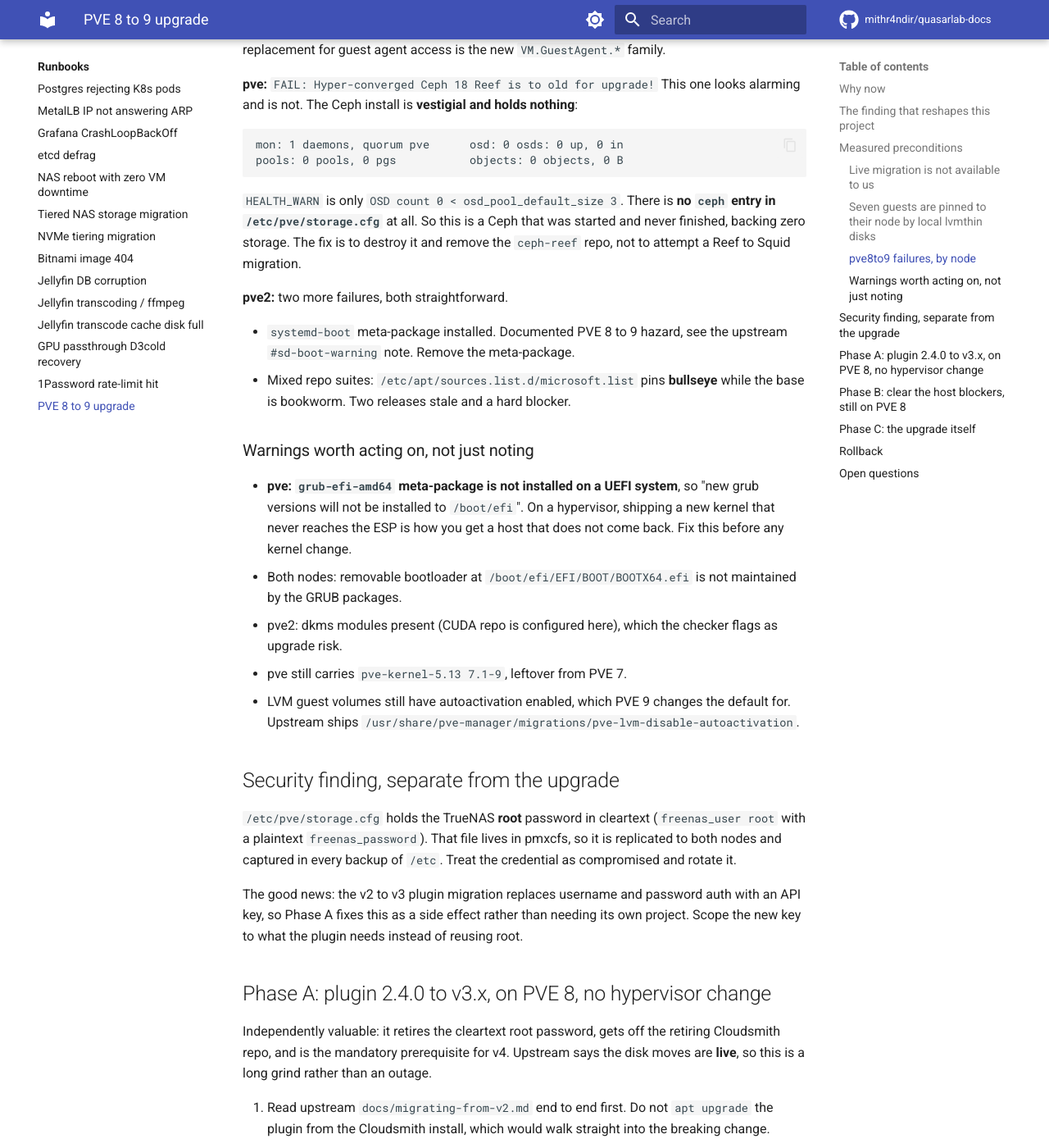
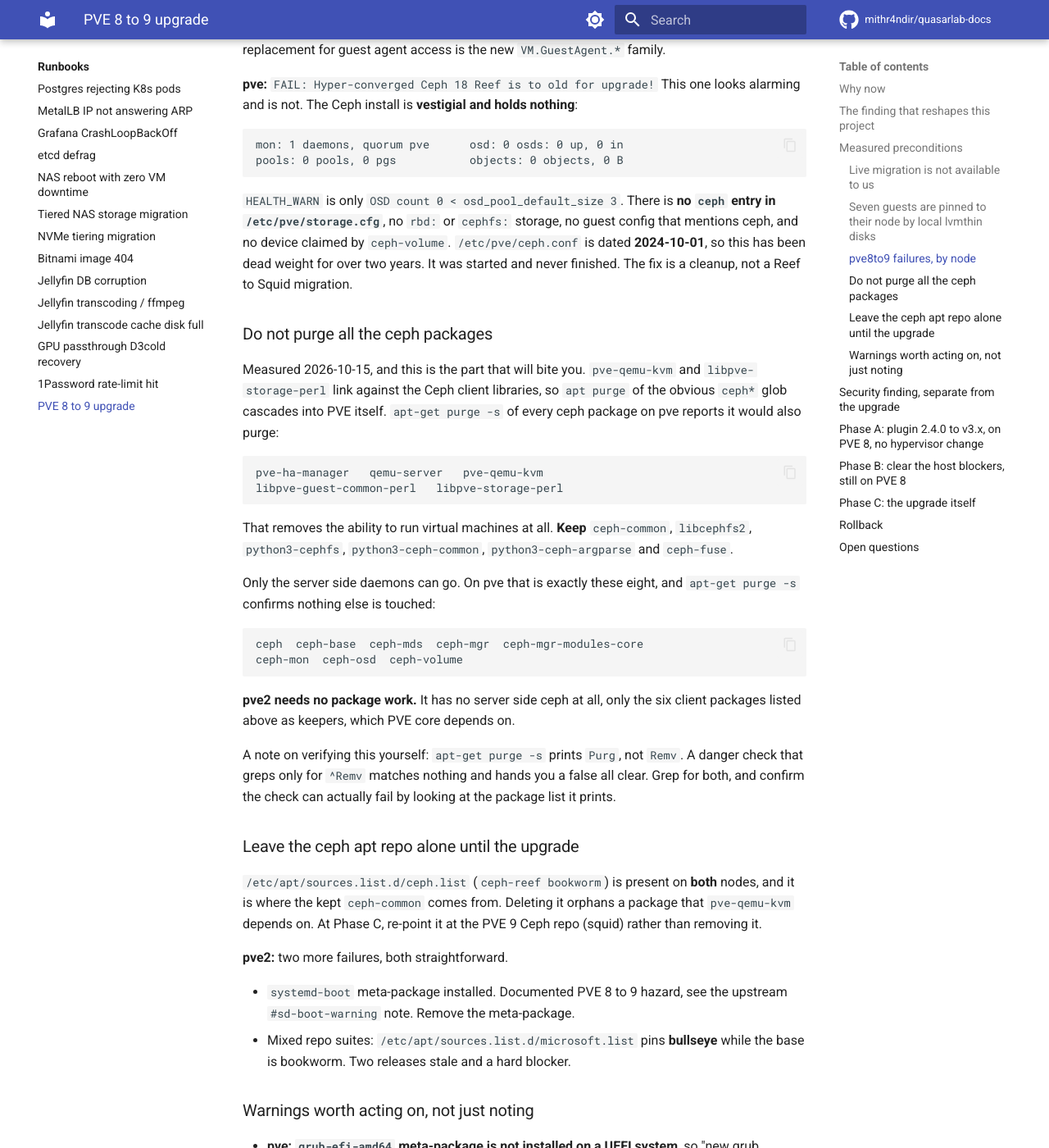
Before and after one commit to mithr4ndir/quasarlab-docs, an MkDocs documentation site: the page built from docs/runbooks/pve8-to-pve9-upgrade.md, in a window 1280 px wide and 1400 px high, scrolled down 2419 px. Shown: the whole window at 82% size. Built offline with MkDocs 1.6.1 and Material for MkDocs 9.7.7, drawn with Linux system fonts in a browser that asks for light colours; comment, search, counter and statistics services are not loaded; some of the changed text lies outside the part shown.

Commit message:
Correct the Ceph cleanup: purging the obvious glob takes PVE with it (#21)
Chris confirmed the lab does not use Ceph, which matches what the runbook
already recorded: zero OSDs, zero pools, zero objects, no rbd or cephfs
storage, no guest config referencing it, no device claimed by ceph-volume, and
/etc/pve/ceph.conf dated 2024-10-01. Dead weight for over two years.

But the removal instruction the runbook gave was wrong. pve-qemu-kvm and
libpve-storage-perl link against the Ceph client libraries, so purging every
ceph package cascades into PVE itself. apt-get purge -s on pve reports it would
also purge pve-ha-manager, qemu-server, pve-qemu-kvm,
libpve-guest-common-perl and libpve-storage-perl, which is the ability to run
virtual machines at all.

Corrected to: purge only the eight server side packages (ceph, ceph-base,
ceph-mds, ceph-mgr, ceph-mgr-modules-core, ceph-mon, ceph-osd, ceph-volume),
keep ceph-common and the client libraries, and leave ceph.list in place because
it is where the kept ceph-common comes from. Re-point it at the PVE 9 squid
repo at Phase C instead of deleting it. pve2 turns out to need no package work
at all: it has no server side ceph, only the six client packages PVE depends
on.

Also records the verification trap that produced the bad advice: apt-get
purge -s prints Purg, not Remv, so a danger check grepping only for ^Remv
matches nothing and reports a false all clear. The corrected simulation prints
the eight package lines, so the check is visibly capable of failing.

Nothing was changed on either hypervisor. All of this is apt simulation and
read-only inspection.

````diff
--- a/docs/runbooks/pve8-to-pve9-upgrade.md
+++ b/docs/runbooks/pve8-to-pve9-upgrade.md
@@ -96,9 +96,50 @@ pools: 0 pools, 0 pgs           objects: 0 objects, 0 B
 ```
 
 `HEALTH_WARN` is only `OSD count 0 < osd_pool_default_size 3`. There is **no
-`ceph` entry in `/etc/pve/storage.cfg`** at all. So this is a Ceph that was
-started and never finished, backing zero storage. The fix is to destroy it and
-remove the `ceph-reef` repo, not to attempt a Reef to Squid migration.
+`ceph` entry in `/etc/pve/storage.cfg`**, no `rbd:` or `cephfs:` storage, no
+guest config that mentions ceph, and no device claimed by `ceph-volume`.
+`/etc/pve/ceph.conf` is dated **2024-10-01**, so this has been dead weight for
+over two years. It was started and never finished. The fix is a cleanup, not a
+Reef to Squid migration.
+
+### Do not purge all the ceph packages {#ceph-dependency-trap}
+
+Measured 2026-10-15, and this is the part that will bite you.
+`pve-qemu-kvm` and `libpve-storage-perl` link against the Ceph client
+libraries, so `apt purge` of the obvious `ceph*` glob cascades into PVE itself.
+`apt-get purge -s` of every ceph package on pve reports it would also purge:
+
+```
+pve-ha-manager   qemu-server   pve-qemu-kvm
+libpve-guest-common-perl   libpve-storage-perl
+```
+
+That removes the ability to run virtual machines at all. **Keep**
+`ceph-common`, `libcephfs2`, `python3-cephfs`, `python3-ceph-common`,
+`python3-ceph-argparse` and `ceph-fuse`.
+
+Only the server side daemons can go. On pve that is exactly these eight, and
+`apt-get purge -s` confirms nothing else is touched:
+
+```
+ceph  ceph-base  ceph-mds  ceph-mgr  ceph-mgr-modules-core
+ceph-mon  ceph-osd  ceph-volume
+```
+
+**pve2 needs no package work.** It has no server side ceph at all, only the six
+client packages listed above as keepers, which PVE core depends on.
+
+A note on verifying this yourself: `apt-get purge -s` prints `Purg`, not
+`Remv`. A danger check that greps only for `^Remv` matches nothing and hands
+you a false all clear. Grep for both, and confirm the check can actually fail
+by looking at the package list it prints.
+
+### Leave the ceph apt repo alone until the upgrade
+
+`/etc/apt/sources.list.d/ceph.list` (`ceph-reef bookworm`) is present on
+**both** nodes, and it is where the kept `ceph-common` comes from. Deleting it
+orphans a package that `pve-qemu-kvm` depends on. At Phase C, re-point it at
+the PVE 9 Ceph repo (squid) rather than removing it.
 
 **pve2:** two more failures, both straightforward.
 
@@ -165,9 +206,16 @@ Each of these is small and independently verifiable, and none of them require
 the upgrade to proceed. Doing them first makes `pve8to9` clean, which is the
 real go or no-go signal.
 
-1. **pve:** destroy the vestigial Ceph (mon and mgr on pve, zero OSDs, zero
-   pools), purge the ceph packages, remove the `ceph-reef bookworm` repo.
-   Confirm no guest config and no `storage.cfg` entry references ceph first.
+1. **pve:** remove the vestigial Ceph. Stop and destroy the mgr and the mon
+   (zero OSDs and zero pools, so there is nothing to drain), then purge **only
+   the eight server side packages** listed in
+   [the dependency trap above](#ceph-dependency-trap). Keep `ceph-common` and
+   the client libraries, and leave `ceph.list` in place. Then remove
+   `/etc/pve/ceph.conf`, the `/etc/ceph` symlink and keyring, and
+   `/var/lib/ceph/{mon,mgr}/ceph-pve` (20 MiB). pve2 needs no package work.
+   Re-run `pve8to9` to confirm the FAIL clears. Note `pveceph purge` behaviour
+   on a last remaining mon has not been validated here, so check it before
+   relying on it.
 2. **pve:** `apt install grub-efi-amd64`, then set
    `grub2/force_efi_extra_removable` and reinstall grub so the ESP is actually
    maintained. Verify a kernel install lands in `/boot/efi`.
````
